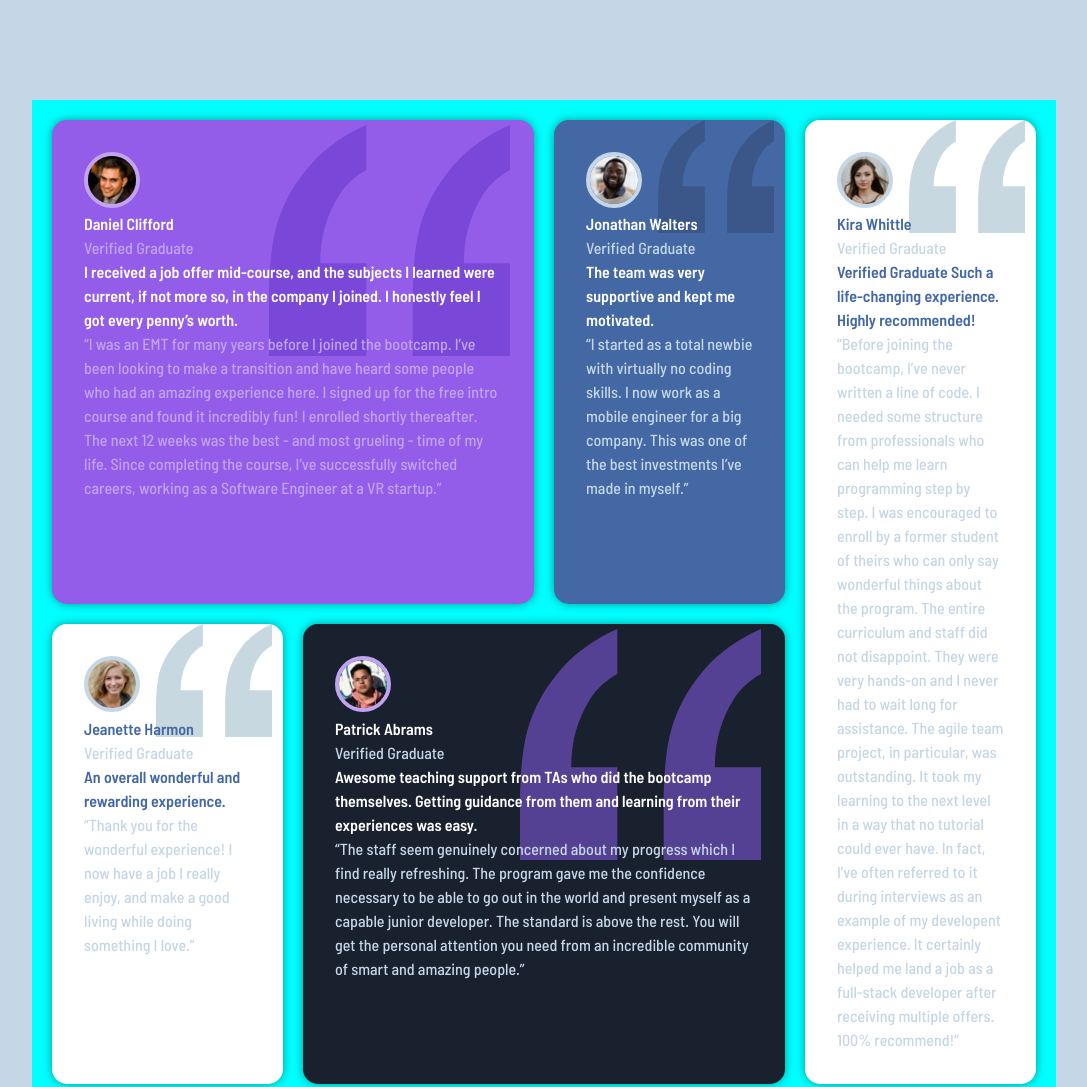
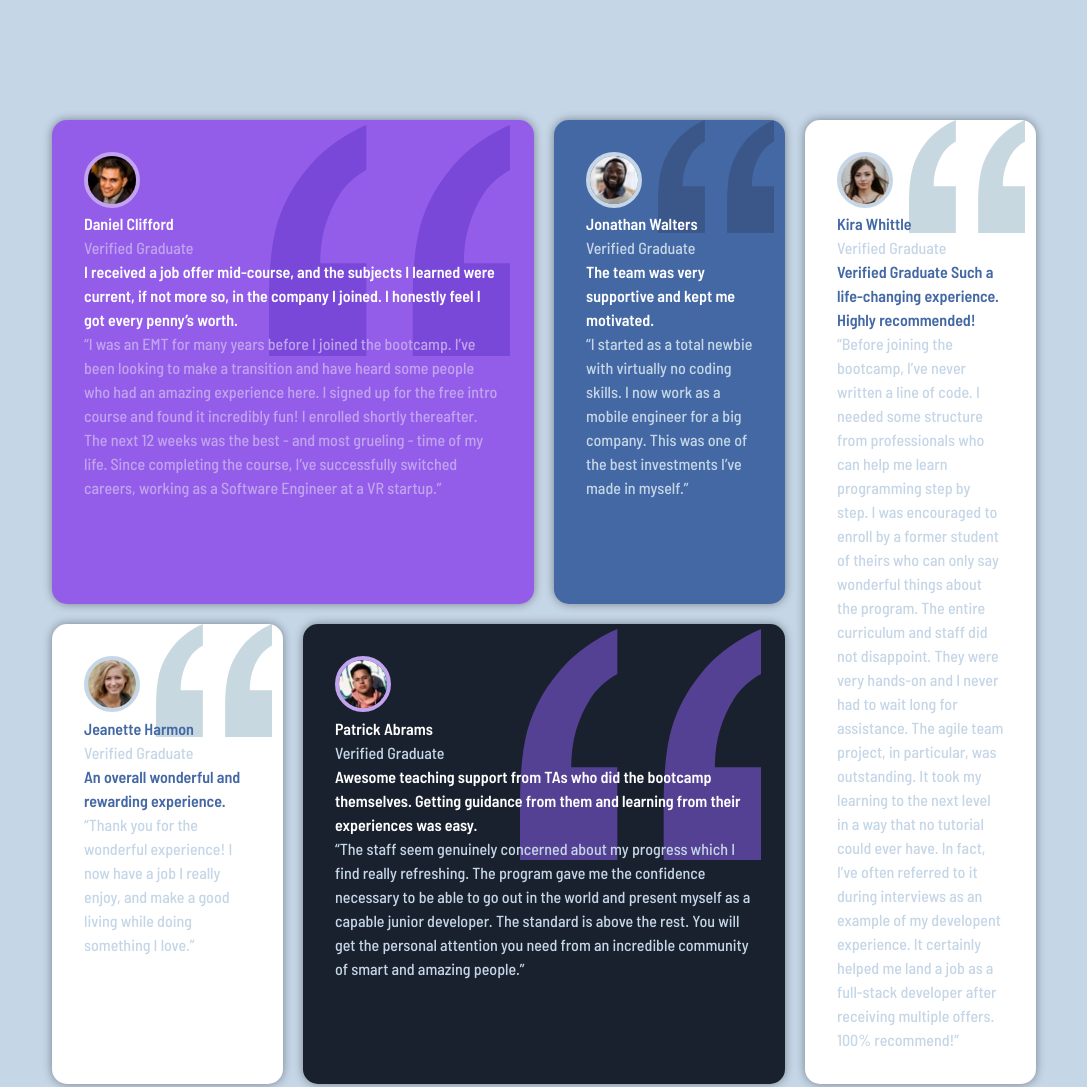
Before and after one commit to Junbol-Frontend-Mentor/testimonials-grid, a plain HTML site: page index.html in a window 1280 px wide. Shown: the top 1087 px of the page, without its empty margins (96-1183 px from the left). Drawn offline with nearby package versions, Linux system fonts and the light colour scheme.

Commit message:
fix bg color body

```diff
--- a/sass/styles.scss
+++ b/sass/styles.scss
@@ -7,11 +7,10 @@
 *,
 *::before,
 *::after {
-    margin: 0;
-    padding: 0;
-    box-sizing: border-box;
+  margin: 0;
+  padding: 0;
+  box-sizing: border-box;
 }
-
 
 // Define color variables
 $colors: (
@@ -53,7 +52,7 @@ body {
 }
 
 main {
-  flex: 1 0 auto;/*shorthand for three properties: flex-grow, flex-shrink, and flex-basis. This especially usefull to keep the footer always bellow the content but read the NOTE bellow to prevent issues */
+  flex: 1 0 auto; /*shorthand for three properties: flex-grow, flex-shrink, and flex-basis. This especially usefull to keep the footer always bellow the content but read the NOTE bellow to prevent issues */
   display: flex;
   flex-direction: column;
   align-items: center;
@@ -72,7 +71,7 @@ main {
   padding-top: 1rem;
   align-items: center;
   padding: 20px;
-  background-color: aqua;
+  // background-color: aqua;
 }
 
 // Card styling with nested classes for author section , colors and typography
@@ -240,8 +239,6 @@ main {
 }
 
 @media (min-width: 768px) {
-
-
   .container {
     display: grid;
     grid-template-columns: repeat(4, 1fr); // Creates 4 equal columns
```
Also changed, not shown: css/styles.css, 1 other file.
